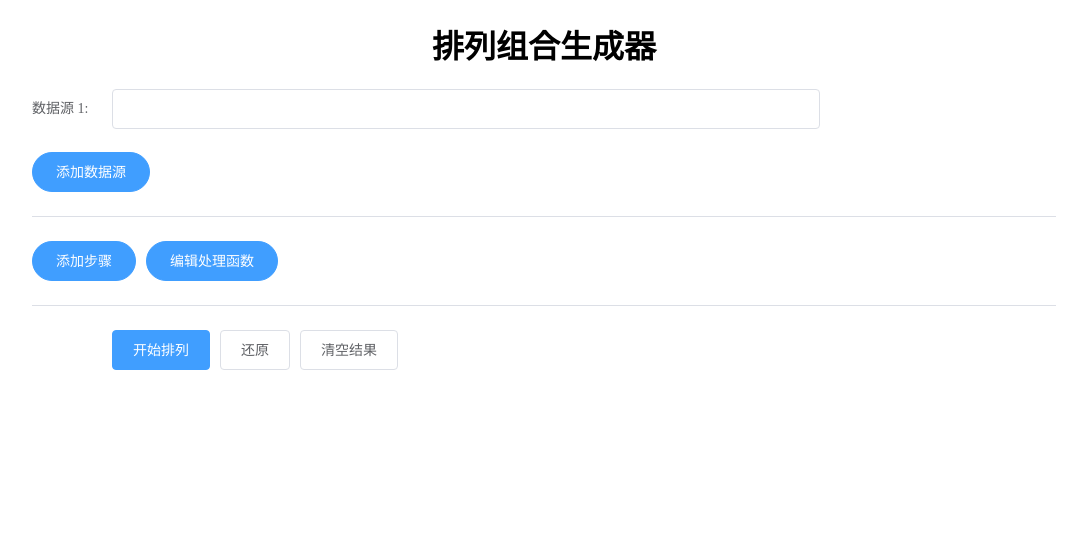
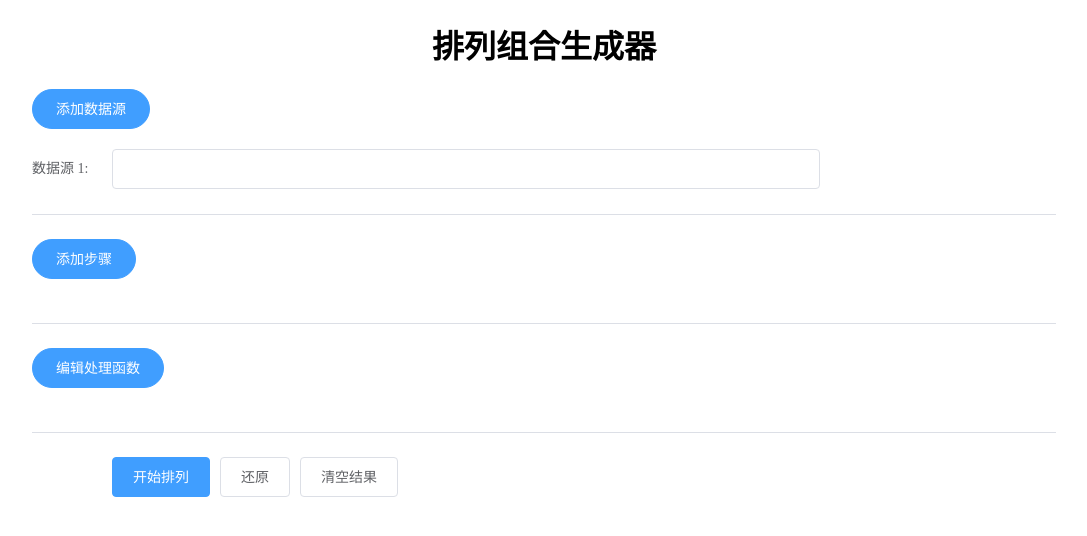
Before and after one commit to nfer/arrangement-combination-generator, a Vue app: page / in a window 1280 px wide. Shown: the top 536 px of the page, without its empty margins (96-1183 px from the left). Built offline with nearby package versions, Linux system fonts and the light colour scheme.

Commit message:
调整样式

```diff
--- a/src/Generator.vue
+++ b/src/Generator.vue
@@ -1,6 +1,10 @@
 <template>
   <div class="hello">
     <el-form ref="form" :model="form" label-width="80px" label-position="left">
+      <el-button class="ope-btn" type="primary" round
+        @click="sources.push('');sourceDupFlags.push(true)">
+        添加数据源
+      </el-button>
       <template v-for="(source, idx) in sources">
         <el-form-item :label="`数据源 ${idx + 1}:`" :key="`source-${idx}`">
           <el-row>
@@ -20,10 +24,12 @@
           </el-row>
         </el-form-item>
       </template>
-      <el-button type="primary" round @click="sources.push('');sourceDupFlags.push(true)">
-        添加数据源</el-button>
       <el-divider></el-divider>
 
+      <el-button  class="ope-btn" type="primary" round
+        @click="addStep()">
+        添加步骤
+      </el-button>
       <template v-for="(step, idx) in steps">
         <el-form-item :label="`数据源 ${idx + 1}:`" :key="`step-${idx}`">
           <el-row>
@@ -42,10 +48,13 @@
           </el-row>
         </el-form-item>
       </template>
-      <el-button type="primary" round @click="addStep()">添加步骤</el-button>
-      <el-button type="primary" round @click="processorFlag = !processorFlag">编辑处理函数</el-button>
+      <el-divider></el-divider>
+
+      <el-button  class="ope-btn" type="primary" round
+        @click="processorFlag = !processorFlag">
+        编辑处理函数
+      </el-button>
       <template v-if="processorFlag">
-        <el-divider></el-divider>
         <el-input
           type="textarea" :rows="5"
           v-model="processor"></el-input>
@@ -177,6 +186,10 @@ export default {
     display: block;
   }
 
+  .ope-btn {
+    margin-bottom: 20px;
+  }
+
   .result-list {
     max-height: 200px;
     overflow-y: scroll;
```
